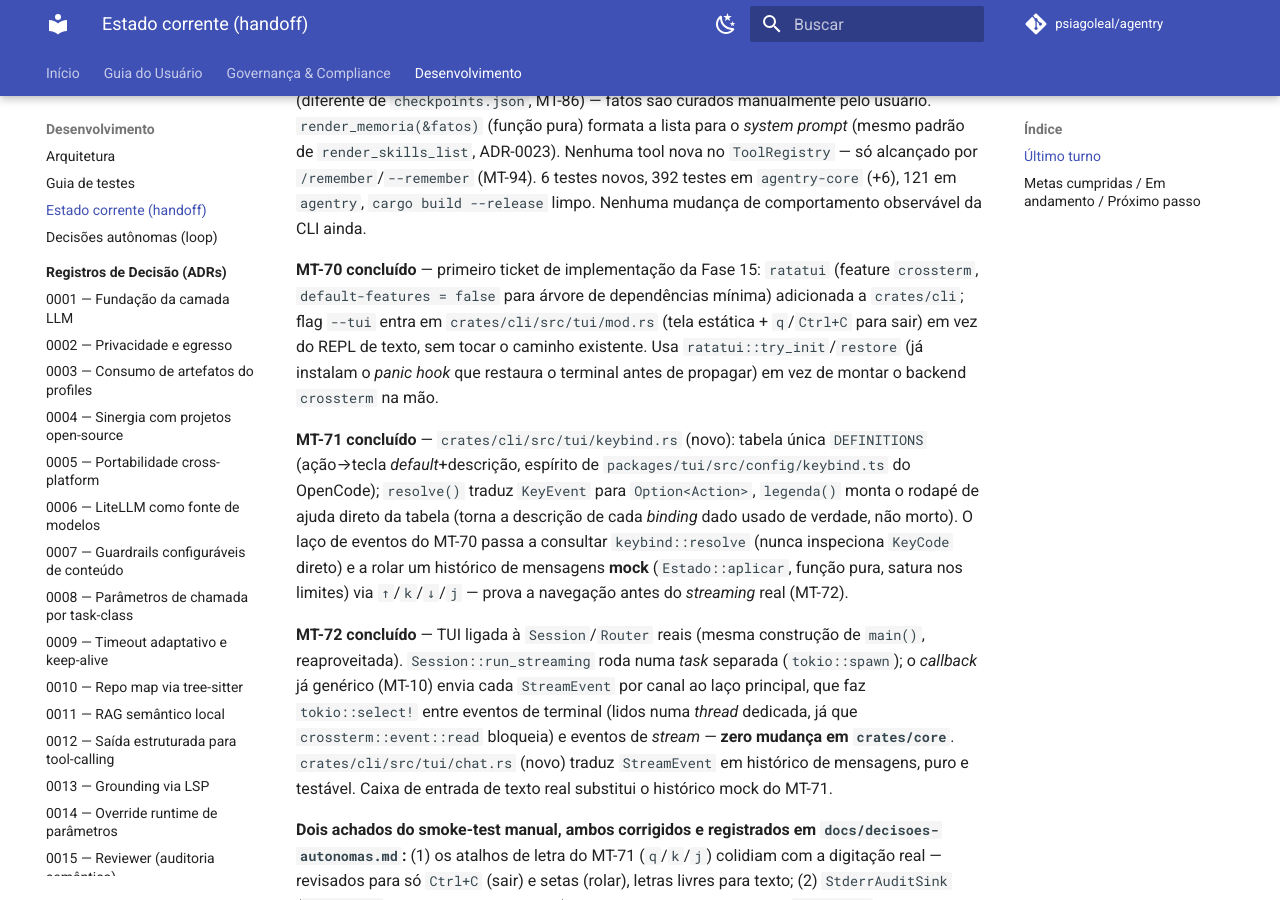
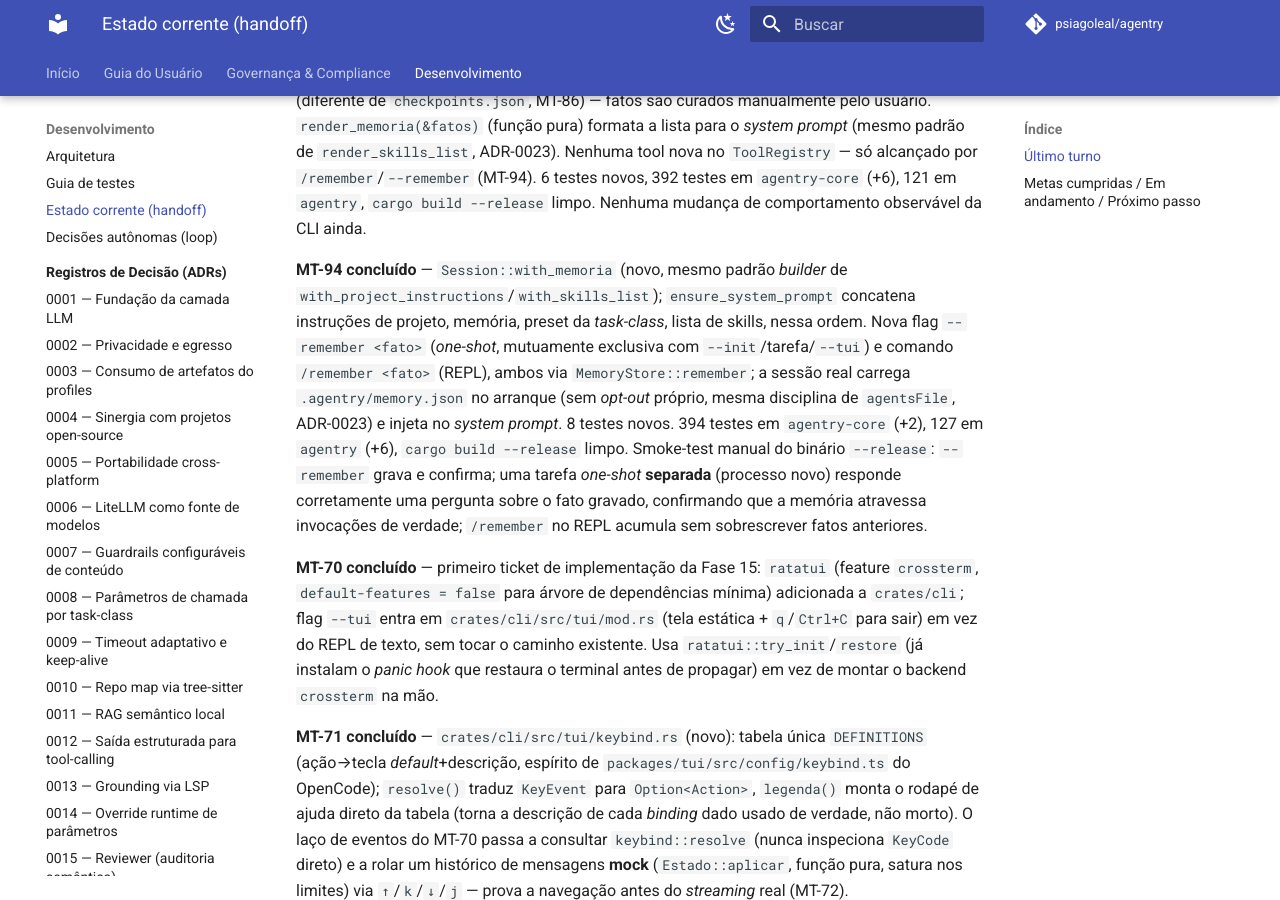
Before and after one commit to psiagoleal/agentry, an MkDocs documentation site: the page built from docs/CURRENT-STATE.md, in a window 1280 px wide and 900 px high, scrolled down 9923 px. Built offline with MkDocs 1.6.1 and Material for MkDocs 9.7.7, drawn with Linux system fonts in a browser that asks for light colours; comment, search, counter and statistics services are not loaded.

Commit message:
docs(handoff): marca MT-94 concluído; próximo passo é o MT-95 (fecha a Fase 20)
{agente: Claude Code; modelo: claude-sonnet-5}

```diff
--- a/docs/CURRENT-STATE.md
+++ b/docs/CURRENT-STATE.md
@@ -405,6 +405,19 @@
   alcançado por `/remember`/`--remember` (MT-94). 6 testes novos, 392 testes em
   `agentry-core` (+6), 121 em `agentry`, `cargo build --release` limpo. Nenhuma mudança de
   comportamento observável da CLI ainda.
+
+  **MT-94 concluído** — `Session::with_memoria` (novo, mesmo padrão *builder* de
+  `with_project_instructions`/`with_skills_list`); `ensure_system_prompt` concatena
+  instruções de projeto, memória, preset da *task-class*, lista de skills, nessa ordem. Nova
+  flag `--remember <fato>` (*one-shot*, mutuamente exclusiva com `--init`/tarefa/`--tui`) e
+  comando `/remember <fato>` (REPL), ambos via `MemoryStore::remember`; a sessão real carrega
+  `.agentry/memory.json` no arranque (sem *opt-out* próprio, mesma disciplina de
+  `agentsFile`, ADR-0023) e injeta no *system prompt*. 8 testes novos. 394 testes em
+  `agentry-core` (+2), 127 em `agentry` (+6), `cargo build --release` limpo. Smoke-test
+  manual do binário `--release`: `--remember` grava e confirma; uma tarefa *one-shot*
+  **separada** (processo novo) responde corretamente uma pergunta sobre o fato gravado,
+  confirmando que a memória atravessa invocações de verdade; `/remember` no REPL acumula sem
+  sobrescrever fatos anteriores.
 
   **MT-70 concluído** — primeiro ticket de implementação da Fase 15: `ratatui` (feature
   `crossterm`, `default-features = false` para árvore de dependências mínima) adicionada a
@@ -1713,20 +1726,29 @@
   `render_skills_list`). 6 testes novos. 392 testes em `agentry-core` (+6), 121 em `agentry`,
   `cargo build --release` limpo. Nenhuma mudança de comportamento observável da CLI ainda.
 
+- [x] **MT-94** — `Session::with_memoria`; flag `--remember` (*one-shot*) e comando
+  `/remember` (REPL), ambos via `MemoryStore::remember`; sessão real carrega
+  `.agentry/memory.json` no arranque e injeta no *system prompt*. 8 testes novos. 394 testes
+  em `agentry-core` (+2), 127 em `agentry` (+6), `cargo build --release` limpo. Smoke-test
+  manual: `--remember` grava; uma tarefa *one-shot* **separada** (processo novo) responde
+  corretamente sobre o fato gravado; `/remember` no REPL acumula sem sobrescrever.
+
 **Em andamento:** nada pendente — árvore de trabalho limpa, tudo commitado. **Fase 19
 concluída inteira (MT-90..92)**; **Fase 20 preparada** (ADR-0032 `Proposed`,
-`docs/roadmap-v0.14.md`, MT-93..95); **MT-93 concluído**.
-
-**Próximo passo:** **MT-94** (`docs/roadmap-v0.14.md`, `crates/core/src/session/mod.rs`,
-`crates/cli/src/main.rs`, `crates/cli/src/repl.rs`) — `Session::with_memoria` (novo, mesmo
-padrão *builder* de `with_project_instructions`/`with_skills_list`); nova flag `--remember`
-(*one-shot*) e comando `/remember` (REPL), ambos gravando via `MemoryStore::remember`; a
-sessão real carrega `.agentry/memory.json` no arranque e injeta no *system prompt*. Segundo
-ticket de implementação da Fase 20. Outros itens em aberto, sem ticket: **multimodal**
-(Fase 21+) continua bloqueada por um *guardrail* de imagem ainda não construído; deploy do
-site MkDocs (GitHub Pages) — decisão explícita do usuário de não fazer ainda; CI multi-SO
-ainda não observado verde (falta um push que dispare a matriz); backlog independente do
-`ai-coding-agent-profiles` (ADRs 0001-0005 — RTK/OKF pendentes de reanálise de maturidade,
+`docs/roadmap-v0.14.md`, MT-93..95); **MT-93/94 concluídos**.
+
+**Próximo passo:** **MT-95** (`docs/roadmap-v0.14.md`, `docs/usuario/uso.md`,
+`docs/governanca/privacidade-e-egresso.md`, `docs/adr/0032-memoria-de-projeto-explicita.md`,
+`docs/adr/README.md`, `docs/roadmap-longo-prazo.md`) — documentação: seção sobre
+`/remember`/`--remember` em `docs/usuario/uso.md`; nota sobre memória de projeto ser sempre
+um ato explícito do usuário em `docs/governanca/privacidade-e-egresso.md`; ADR-0032
+promovida de `Proposed` para `Accepted`; `docs/adr/README.md`/`docs/roadmap-longo-prazo.md`
+atualizados — Fase 20 marcada concluída. Último ticket da Fase 20 — fecha a fase inteira.
+Outros itens em aberto, sem ticket: **multimodal** (Fase 21+) continua bloqueada por um
+*guardrail* de imagem ainda não construído; deploy do site MkDocs (GitHub Pages) — decisão
+explícita do usuário de não fazer ainda; CI multi-SO ainda não observado verde (falta um
+push que dispare a matriz); backlog independente do `ai-coding-agent-profiles` (ADRs
+0001-0005 — RTK/OKF pendentes de reanálise de maturidade,
 perfis base+overlay/skills executáveis/config de serviços pendentes de validação de
 implementação).
 
--- a/docs/roadmap-v0.14.md
+++ b/docs/roadmap-v0.14.md
@@ -41,7 +41,7 @@
   ADR-0032 inteira, YAGNI).
 - **Depende de:** ADR-0032.
 
-### MT-94: Comando `/remember`, flag `--remember`, `Session::with_memoria`
+### MT-94: Comando `/remember`, flag `--remember`, `Session::with_memoria` ✅ concluído (b6c4e22)
 - **Objetivo:** `Session` (`crates/core/src/session/mod.rs`) ganha `with_memoria(texto)`
   (mesmo padrão *builder* de `with_project_instructions`/`with_skills_list`);
   `ensure_system_prompt` concatena instruções de projeto, memória, preset da *task-class*,
```
Also changed, not shown: other parts of docs/CURRENT-STATE.md (+1 -1 lines).
